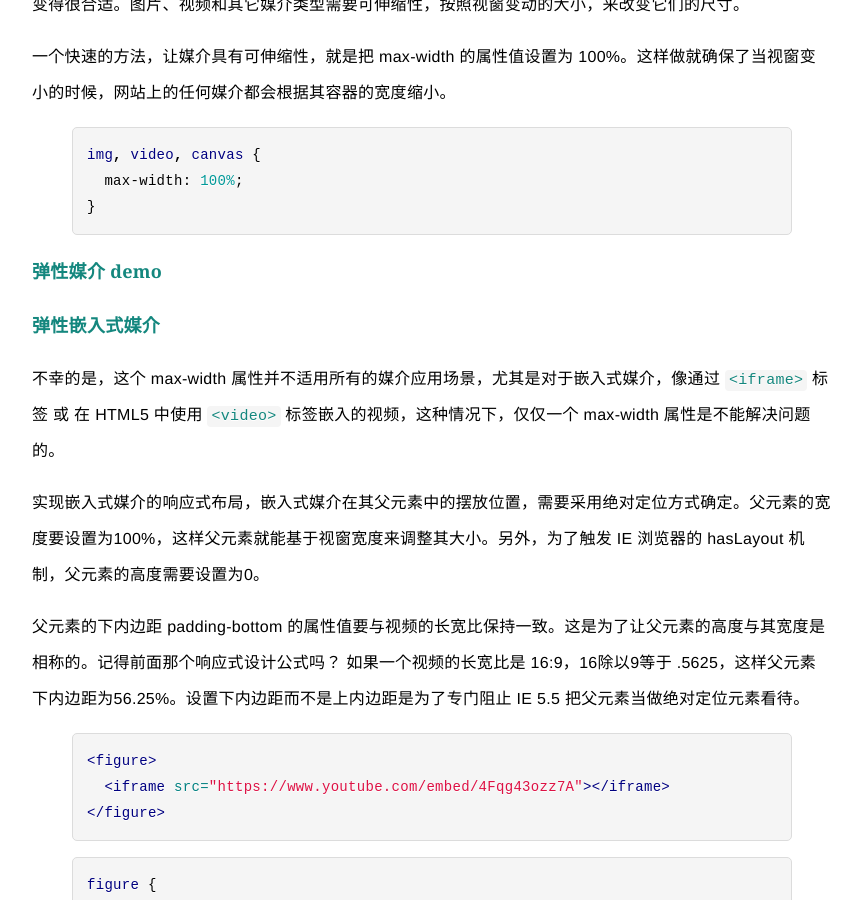
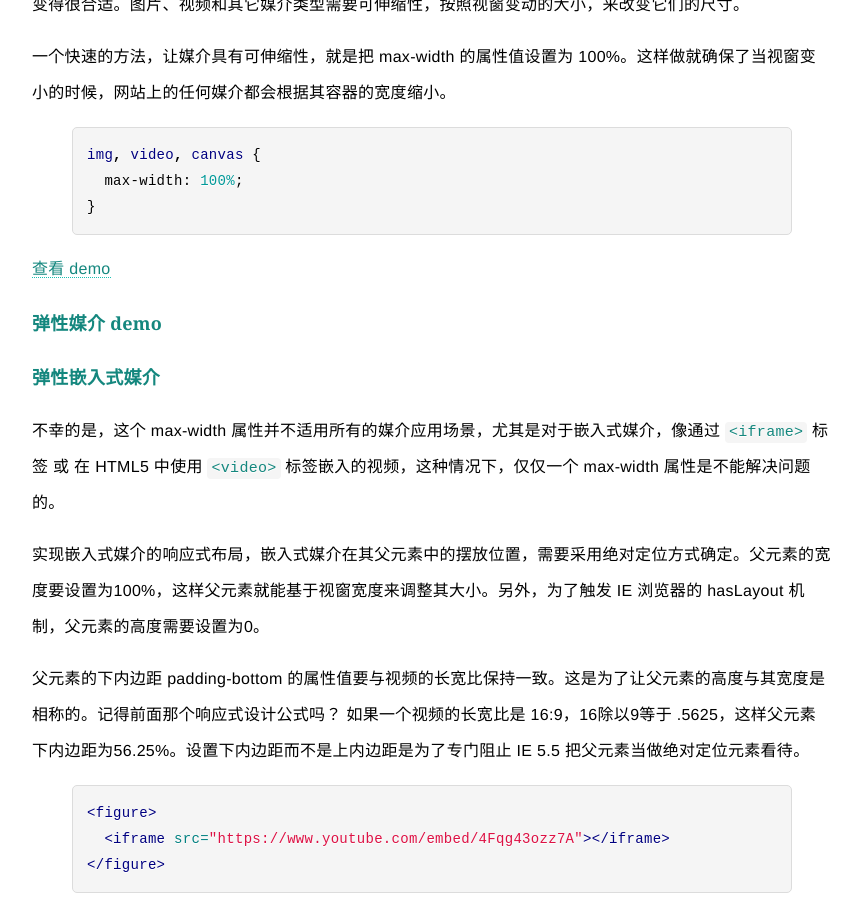
Before and after one commit to happypeter/duopingshidai, a Jekyll site: the page built from layout.md, in a window 1280 px wide and 900 px high, scrolled down 1970 px. Shown: the whole window, without its empty margins (208-1069 px from the left). Built offline with Jekyll 4.4.1, drawn with Linux system fonts in a browser that asks for light colours.

Commit message:
the link of image demo

```diff
--- a/layout.md
+++ b/layout.md
@@ -74,6 +74,8 @@ img, video, canvas {
 }
 {% endhighlight %}
 
+[查看 demo](http://book.haoduoshipin.com/go-responsive/demo/layout/image.html)
+
 ### 弹性媒介 demo
 
 ### 弹性嵌入式媒介
```
